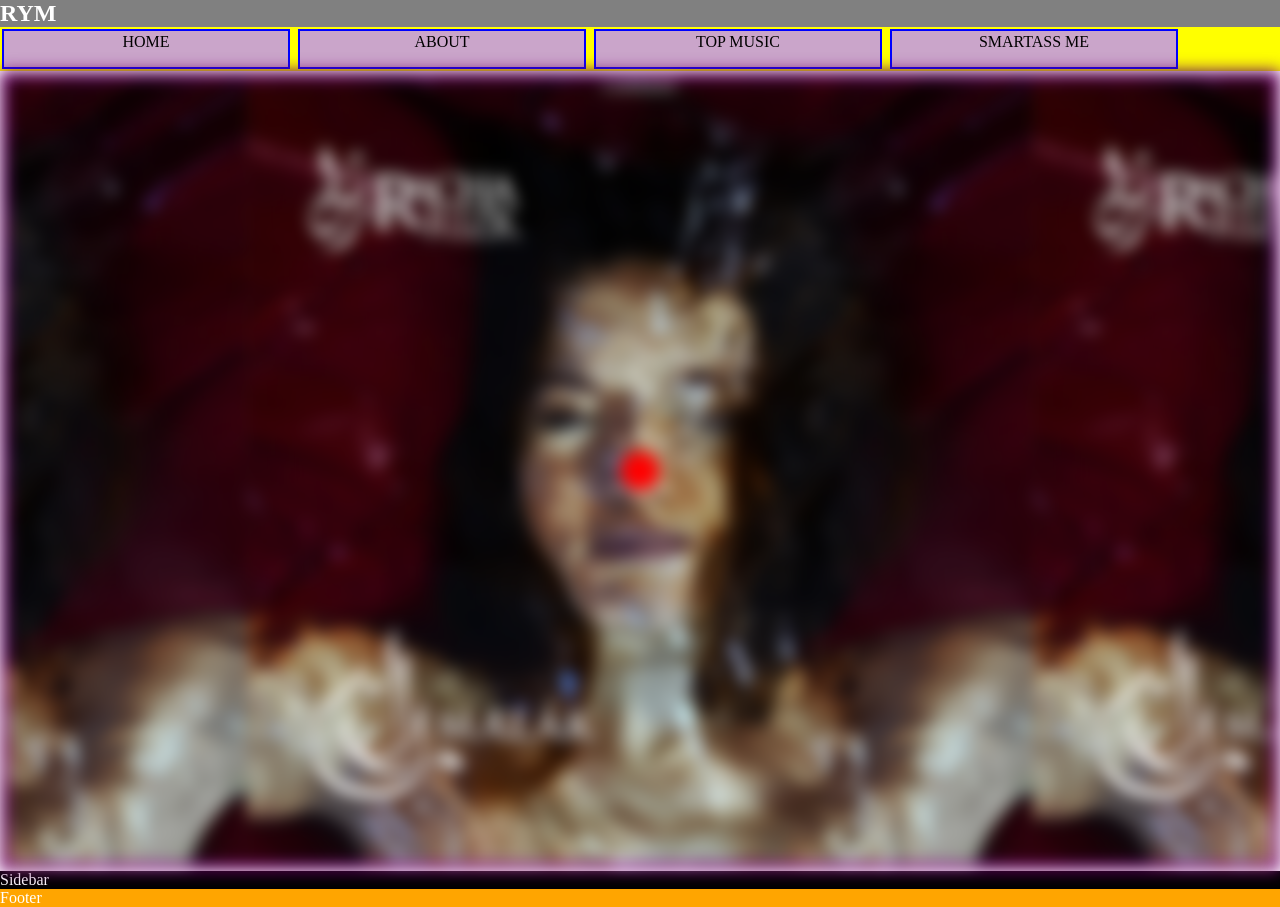
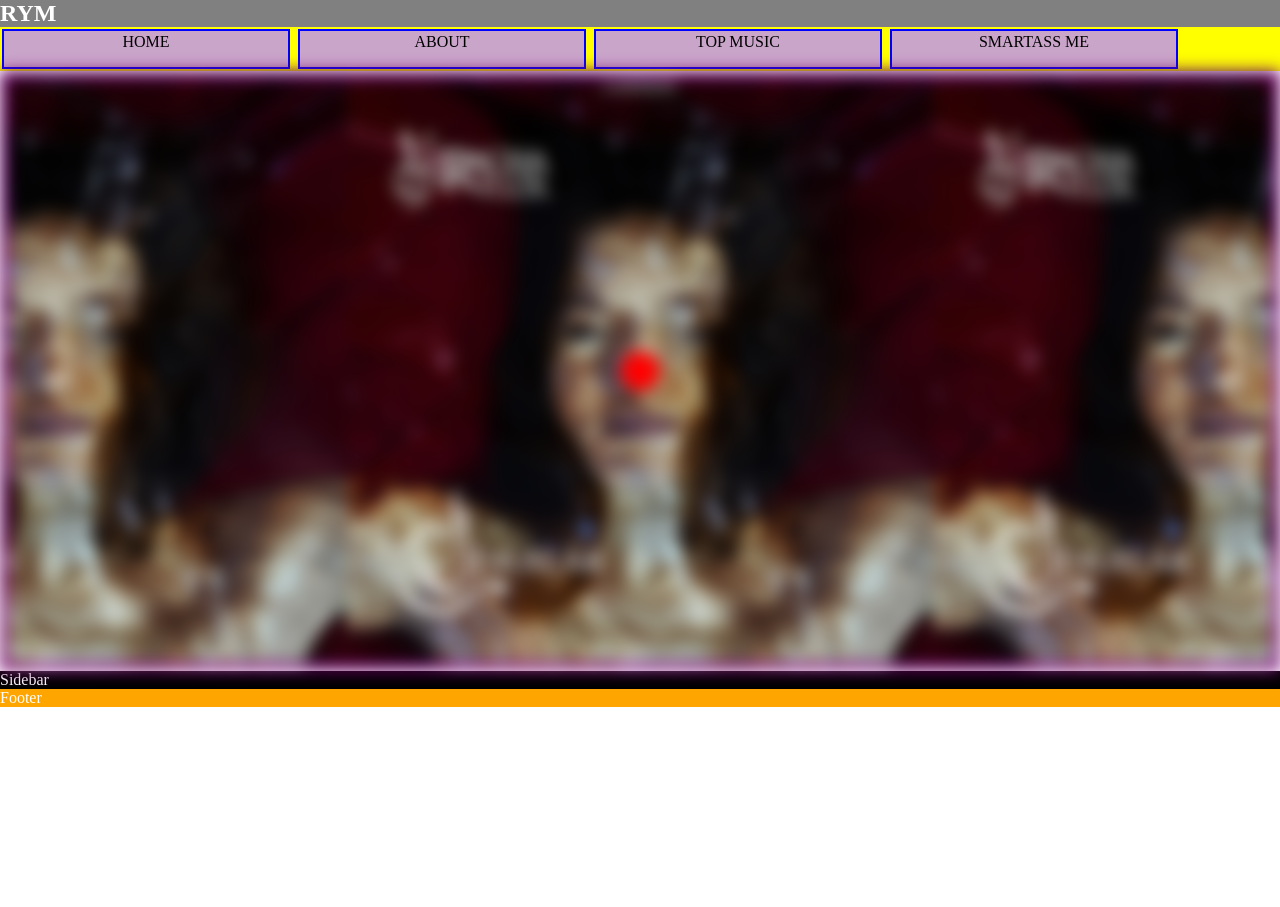
Before and after one commit to ahmedgomaaa/rym-cheal-copy, a plain HTML site: page index.html in a window 1280 px wide. After the commit the page ends 800 px from the top, so only its background shows below. Drawn offline with Linux system fonts and the light colour scheme.

Commit message:
third comito

```diff
--- a/divs.css
+++ b/divs.css
@@ -79,7 +79,7 @@ section{
     overflow-y: hidden;
     z-index: 1;
     border: 7px solid purple;
-    height: 800px;
+    height: 600px;
 
 
 }
```
